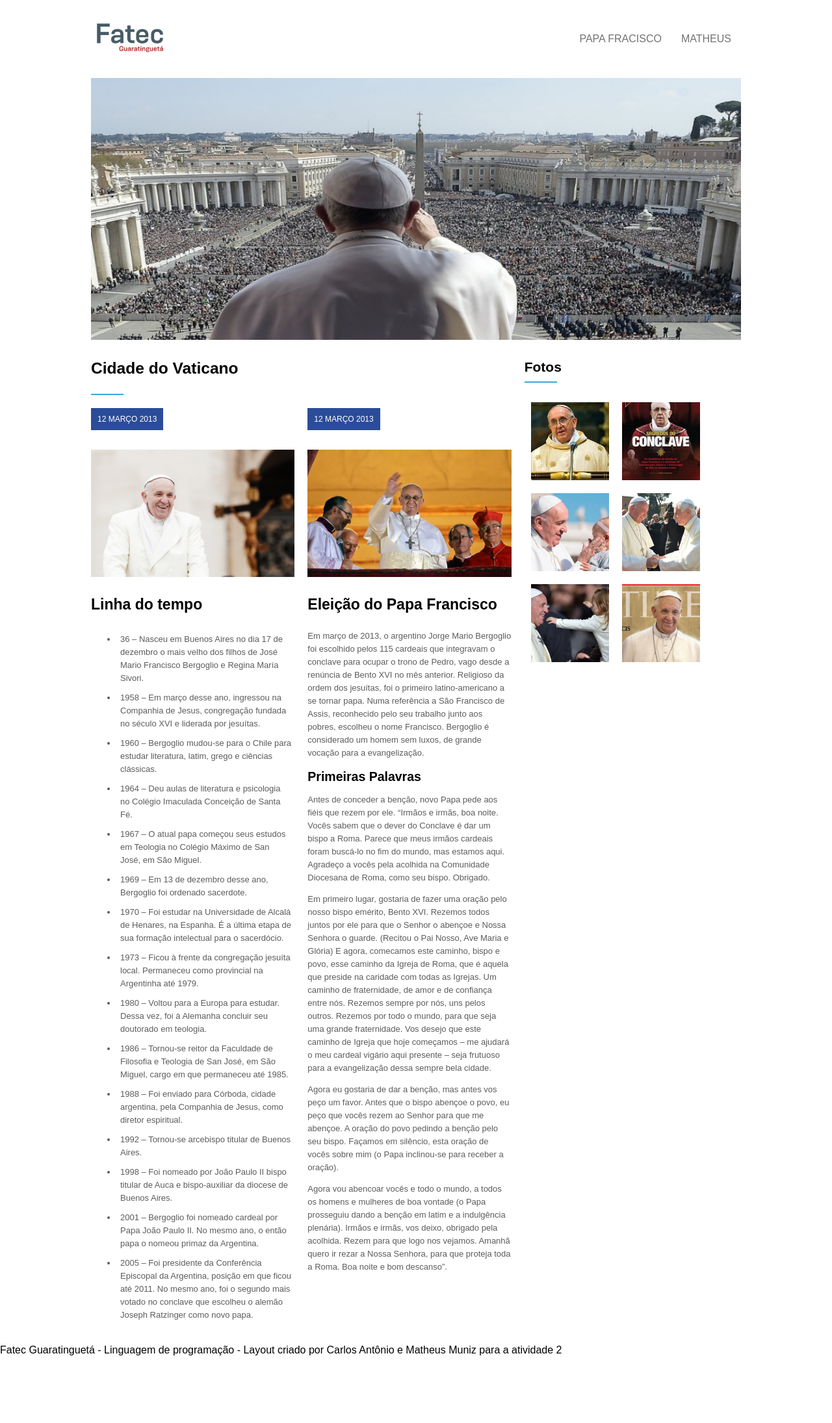
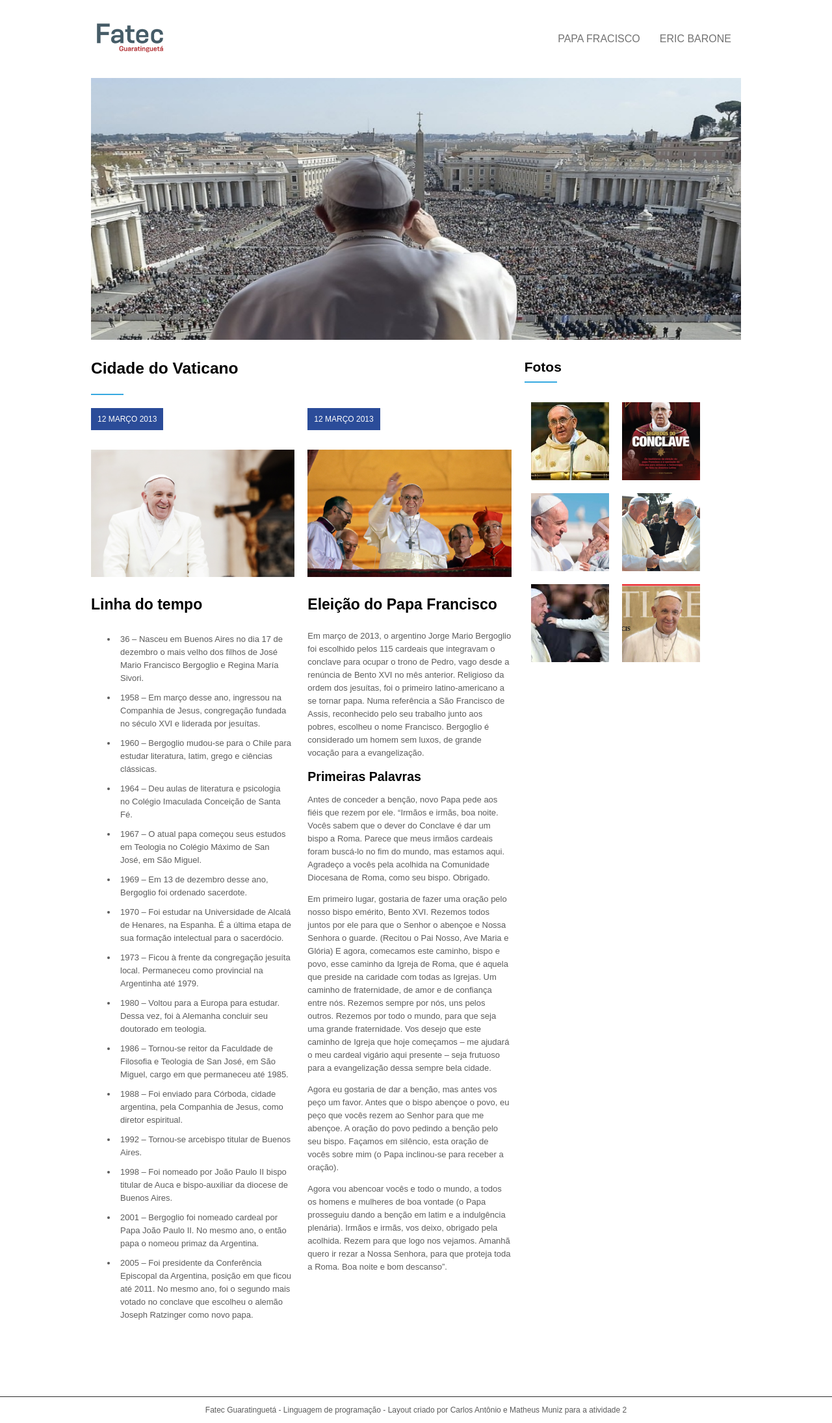
Before and after one commit to carlosasjr/Fatec, a plain HTML site: page Atividade - 2/carlos-papa.html in a window 1280 px wide. Shown: the whole page at 65% size. Before the commit the page ends 2087 px from the top, so only its background shows below. Drawn offline with Linux system fonts and the light colour scheme.

Commit message:
Atualização dos links de navegação
Atualizei os links para rápido acesso entre as páginas.

```diff
--- a/Atividade - 2/carlos-papa.html
+++ b/Atividade - 2/carlos-papa.html
@@ -27,7 +27,7 @@ Para entregar a atividade, criem um repositório no GitHub ou Bitbucket e commit
                     <nav>
                         <ul>
                             <li><a href="#papa">Papa Fracisco</a></li>
-                            <li><a href="#matheus">Matheus</a></li>
+                            <li><a href="matheus-eric.html">Eric Barone</a></li>
                         </ul>
                     </nav>
                 </div>
--- a/Atividade - 2/css/style.css
+++ b/Atividade - 2/css/style.css
@@ -354,14 +354,14 @@ article .news_resume li {
     background-image: url('../imagens/fotos-matheus/stardew.jpg');
     background-position: left;
     background-size: cover;
-=======
-.footer_copy {
+}
+
+.footer_copy{
     border-top: 1px solid #2c2c2c;
     height: 40px;
     line-height: 40px;
     color: #5c5c5c;
     font-size: 12px;
-    margin-top: 30px;
+    margin-top: 80px;
     text-align: center;
->>>>>>> 46e652c708f6b878b1135c07c3f608fd52d8e9e4
 }
```
Also changed, not shown: Atividade - 2/matheus-eric.html (+1 -1 lines).
